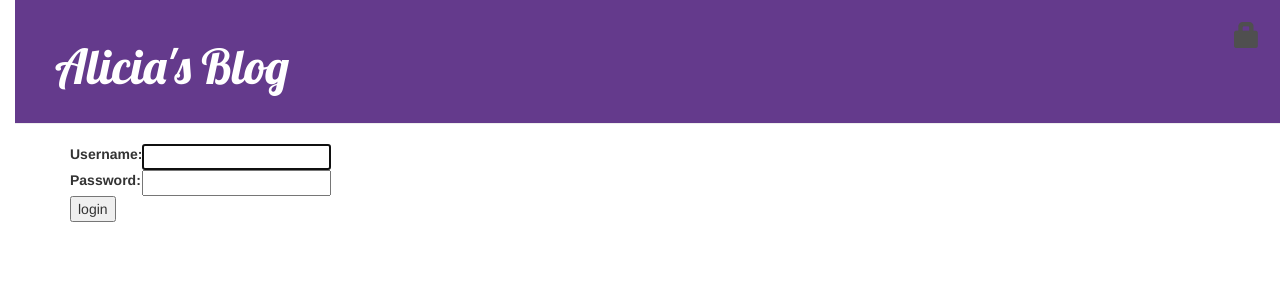
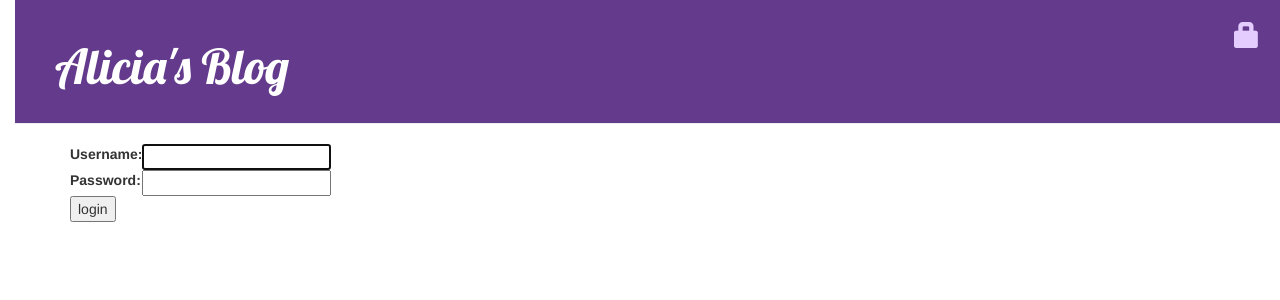
Before and after one commit to aliciasavelly/djangogirls, a Django app: page /accounts/login/ in a window 1280 px wide, with the pointer over the restyled element. Shown: the top 300 px of the page. Run offline with Django 3.2, Linux system fonts and the light colour scheme; some libraries are stand-ins or nearby versions.

Commit message:
improve css for top nav

```diff
--- a/blog/static/css/blog.css
+++ b/blog/static/css/blog.css
@@ -51,7 +51,7 @@ h1, h2, h3, h4 {
 }
 
 .top-menu span:hover {
-  color: #4f4f4f;
+  color: #e5ccff;
   transition: 0.5s;
   cursor: pointer;
 }
@@ -89,3 +89,7 @@ p {
 .menu-btn a {
   text-decoration: none;
 }
+
+a.top-menu:hover {
+  color: white;
+}
```
